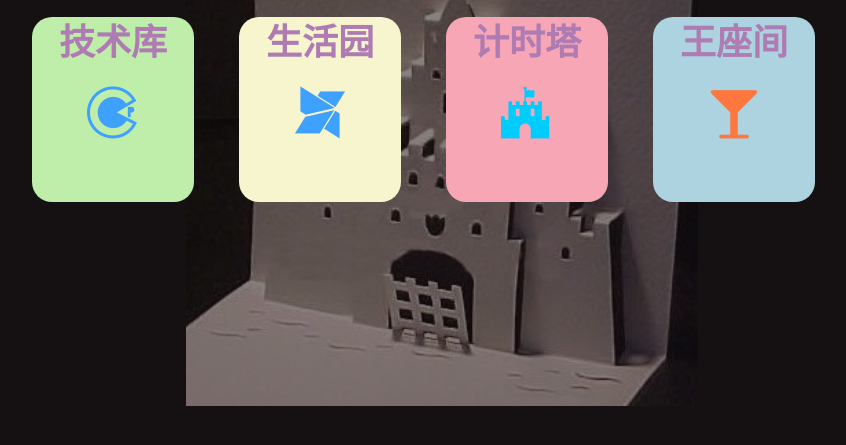
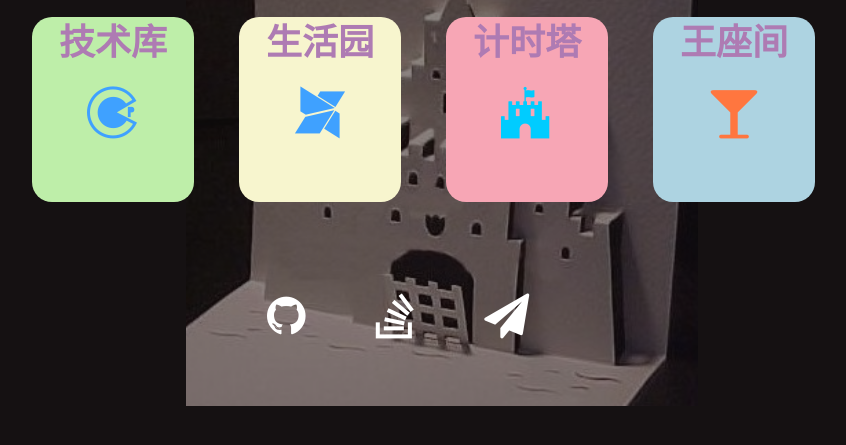
Before and after one commit to loveinbox/myblog, a Node server app: page / in a window 1280 px wide. Shown: the part 248-693 px from the top of the page, without its empty margins (198-1044 px from the left). Run offline with Node 20, Linux system fonts and the light colour scheme; some libraries are stand-ins or nearby versions.

Commit message:
add links

```diff
--- a/public/index.html
+++ b/public/index.html
@@ -5,7 +5,7 @@
     <meta charset="UTF-8">
     <title>Hankonline</title>
     <link rel="icon" href="./img/fav.png" />
-    <link href="//cdn.bootcss.com/font-awesome/4.5.0/css/font-awesome.css" rel="stylesheet">
+    <link href="https://maxcdn.bootstrapcdn.com/font-awesome/4.5.0/css/font-awesome.min.css" rel="stylesheet" integrity="sha384-XdYbMnZ/QjLh6iI4ogqCTaIjrFk87ip+ekIjefZch0Y+PvJ8CDYtEs1ipDmPorQ+" crossorigin="anonymous">
     <link rel="stylesheet" href="https://cdnjs.cloudflare.com/ajax/libs/normalize/3.0.3/normalize.min.css">
     <link rel="stylesheet" href="./stylesheets/index.css">
 </head>
@@ -41,8 +41,10 @@
             	</a>
         	</li>
         </ul>
-        <ul class="links clearfix">
-            <!-- <li><img src="./link-logo/GitHub-Mark-Light-32px.png">123</li> -->
+        <ul class="links">
+	        <li><a href="https://github.com/hank1732"><i class="fa fa-github"></i></a></li>
+	        <li><a href="http://stackoverflow.com/users/4754011/hank"><i class="fa fa-stack-overflow"></i></a></li>
+            <li><a href="http://www.cnblogs.com/dhuhank/"><i class="fa fa-paper-plane"></i></a></li>
         </ul>
     </div>
     <div class="back-img"></div>
--- a/public/stylesheets/index.css
+++ b/public/stylesheets/index.css
@@ -8,8 +8,9 @@ body{
 ul{
 	list-style:none;
 }
-a,a:link,a:active,a:visited{
+a:link,a:active,a:visited{
 	text-decoration:none;
+    color:#fff;
 }
 .clearfix:after {
 	visibility: hidden;
@@ -148,18 +149,17 @@ body:after{
     height: 110px;
 }
 .links{
-	width: 200px;
-	margin: 80px auto 0;
+	width: 410px;
+    margin: 80px auto 0;
+    font-size: 45px;
 }
 .links li{
 	float:left;
 	padding:10px;
 	cursor:pointer;
+    color: #fff;
+    margin-right: 50px;
 }
-.clear-pointer-rectangle{
-	position: absolute;
-	bottom: 0;
-	width: 30%;
-	height: 10px;
-	background: #000;
+.links i:hover{
+    color:#0cf;
 }
```
Also changed, not shown: public/mydb.db (added).
